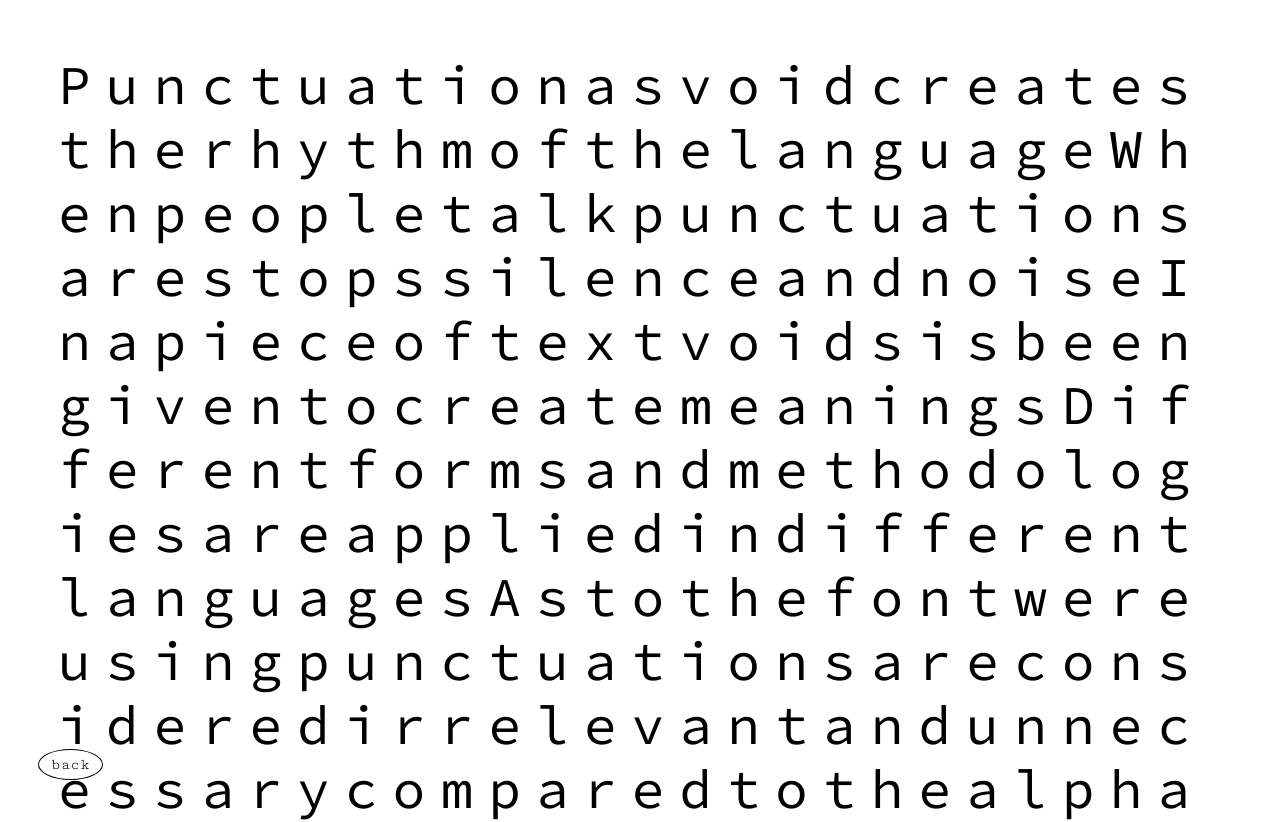
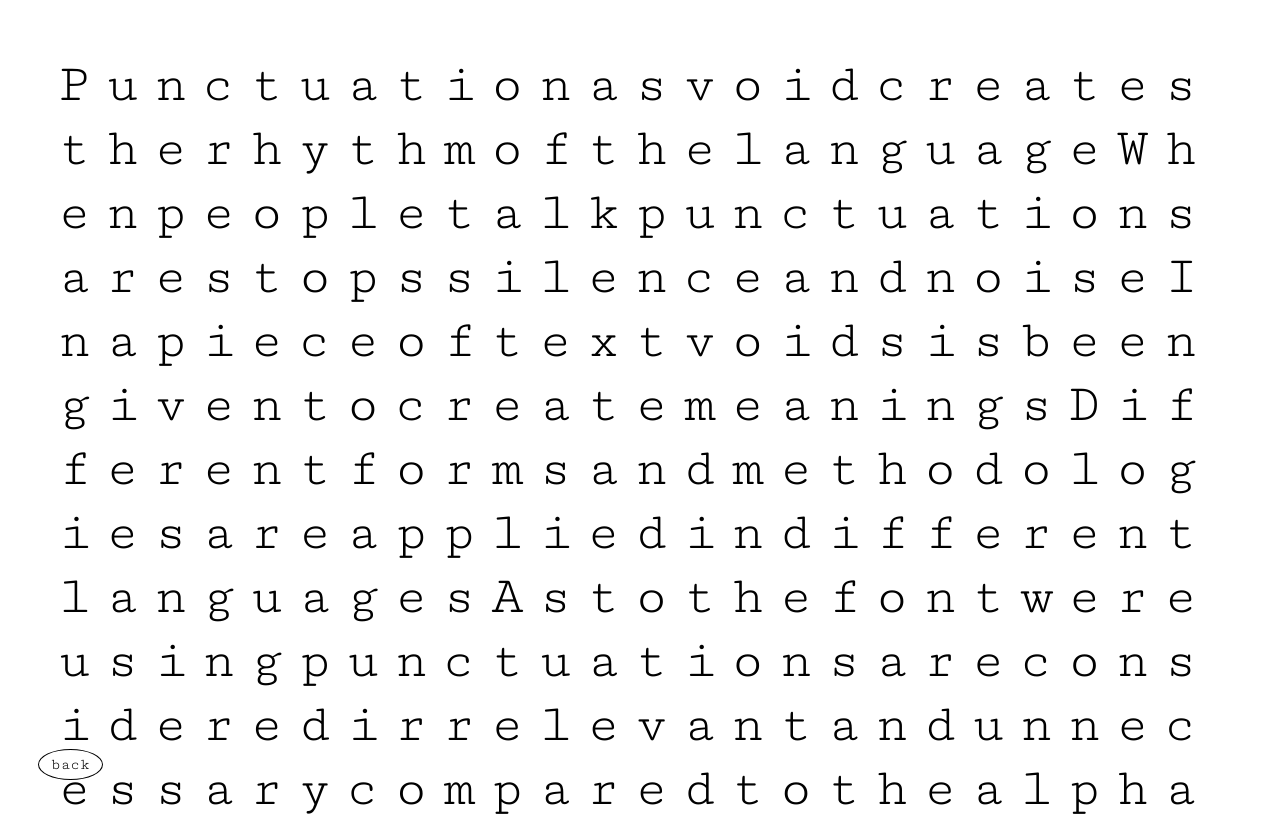
Before and after one commit to mengyi-qian/yale-spring-20, a plain HTML site: page void/index.html in a window 1280 px wide. Shown: the top 822 px of the page. Drawn offline with Linux system fonts and the light colour scheme.

Commit message:
update trail-1

```diff
--- a/void/assets/void.css
+++ b/void/assets/void.css
@@ -13,8 +13,8 @@ div.content {
 
 .pp {
   font-size: 41pt;
-  font-family: 'Source Code Pro', monospace;
-  /* font-family: 'Cutive Mono', monospace; */
+  /* font-family: 'Source Code Pro', monospace; */
+  font-family: 'Cutive Mono', monospace;
   letter-spacing: 15px;
   margin-right: 50px;
   text-align: justify;
```
